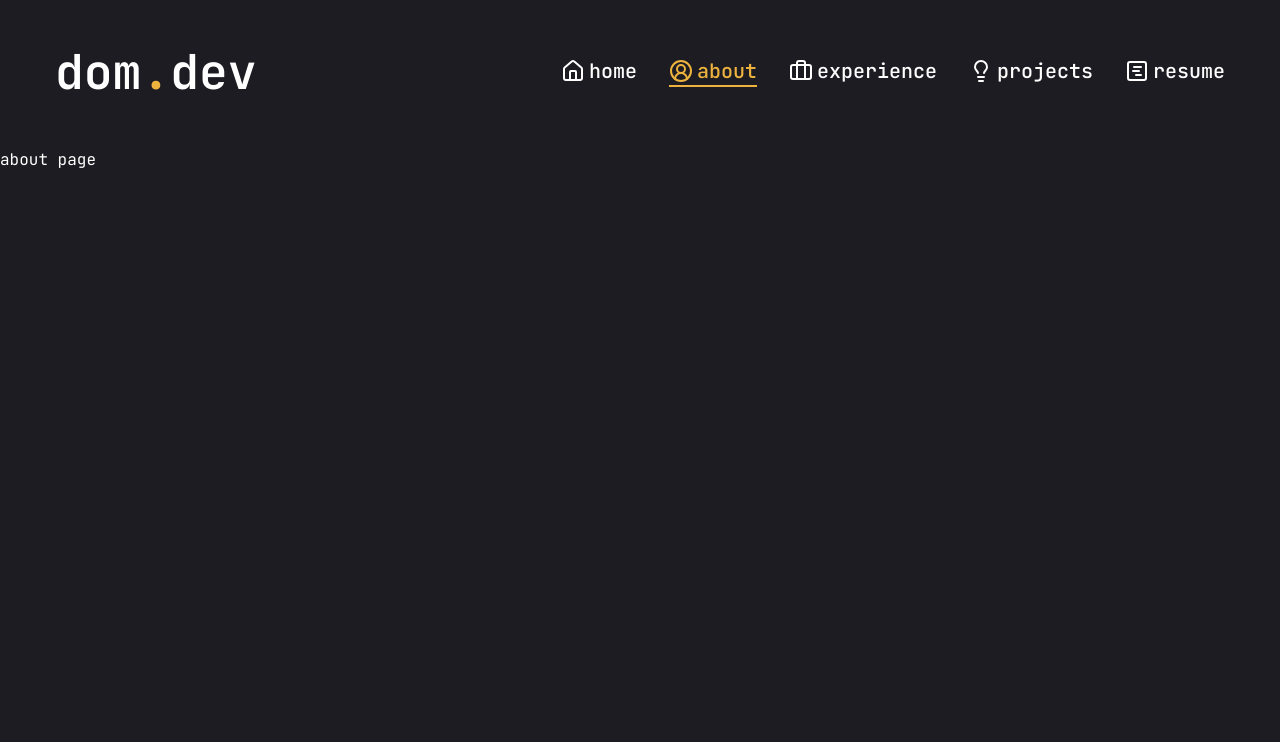
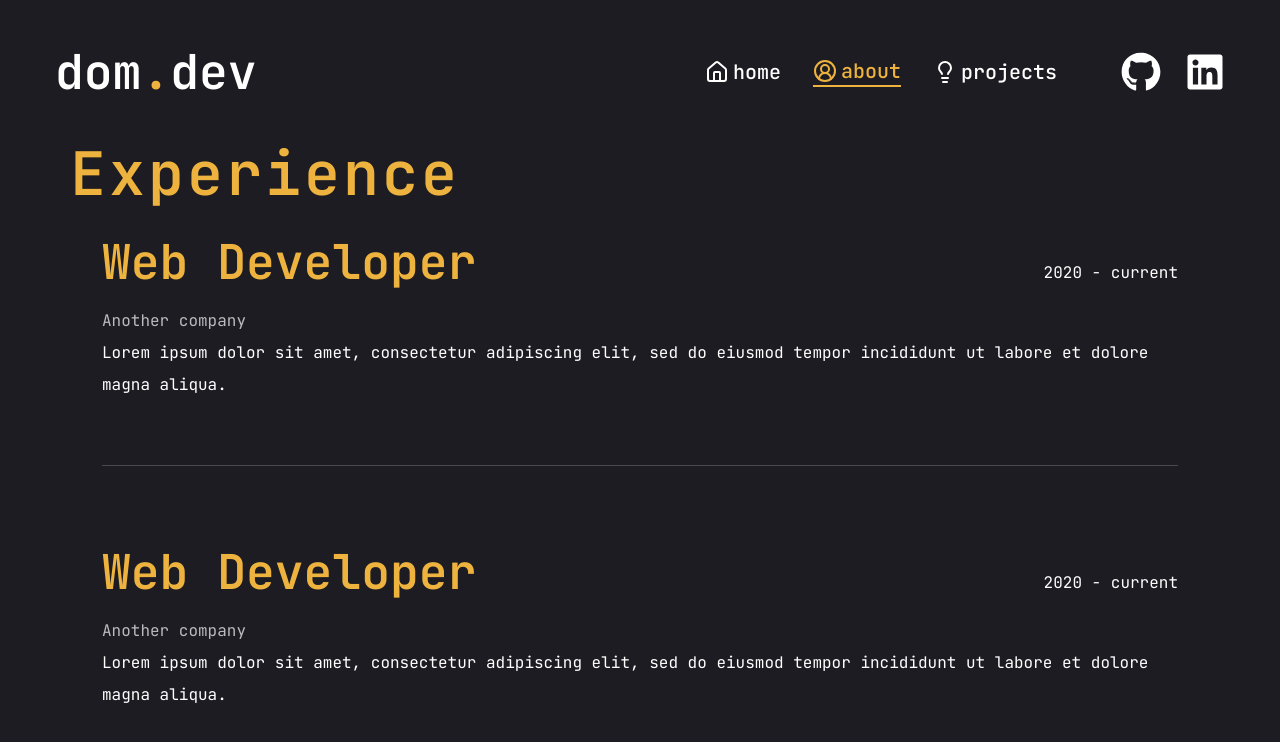
Before and after one commit to Dominique-Legaspi/portfolio, a Next.js app: page /about in a window 1280 px wide. Shown: the top 742 px of the page. Built offline with nearby package versions, Linux system fonts and the light colour scheme.

Commit message:
moved experience to about and removed resume page

```diff
--- a/app/about/page.jsx
+++ b/app/about/page.jsx
@@ -1,6 +1,12 @@
+import Experience from "@/components/Experience"
+
 const About = () => {
   return (
-    <div>about page</div>
+    <section className="h-full">
+      <div className="container mx-auto h-full">
+        <Experience />
+      </div>
+    </section>
   )
 }
 
--- a/app/page.jsx
+++ b/app/page.jsx
@@ -21,16 +21,6 @@ const Home = () => {
                             <span>Download Resume</span>
                             <FiDownload className="text-xl" />
                         </Button>
-                        <div className="mb-8 xl:mb-0">
-                            <Social
-                            containerStyles="flex gap-6"
-                            iconStyles="w-[120px] h-9 gap-2 border border-accent rounded-full
-                            flex justify-center items-center
-                            text-accent text-base lowercase
-                            hover:bg-accent hover:text-primary hover:transition-all duration-500"
-                            />
-                        </div>
-
                     </div>
                 </div>
                 <div className="order-1 xl:order-none mb-8 xl:mb-0">
--- a/app/experience/page.jsx
+++ b/components/Experience.jsx
@@ -17,13 +17,17 @@ const experiences = [
     title: "Web Developer",
     company: "Another company",
     years: "2020 - current",
-    description: "Lorem ipsum dolor sit amet, consectetur adipiscing elit, sed do eiusmod tempor incididunt ut labore et dolore magna aliqua.",
+    description:
+      "Lorem ipsum dolor sit amet, consectetur adipiscing elit,\
+      sed do eiusmod tempor incididunt ut labore et dolore magna aliqua.",
   },
   {
     title: "Web Developer",
     company: "Another company",
     years: "2020 - current",
-    description: "Lorem ipsum dolor sit amet, consectetur adipiscing elit, sed do eiusmod tempor incididunt ut labore et dolore magna aliqua.",
+    description:
+      "Lorem ipsum dolor sit amet, consectetur adipiscing elit,\
+      sed do eiusmod tempor incididunt ut labore et dolore magna aliqua.",
   },
 ]
 
@@ -35,15 +39,15 @@ const Experience = () => {
         initial={{opacity:0}}
         animate={{opacity:1, transition: {delay: 1.4, duration: 0.4, ease: "easeIn"}}}
         >
+          <h1 className="h1 text-6xl text-accent tracking-wider">Experience</h1>
           {experiences.map((experience, index)=> {
             return <div key={index}>
-              <div className="p-4">
-                <div>
+              <div className="mb-4">
+                <div className="p-8">
                   <div className="flex flex-row justify-between items-end pb-4"><h2 className="h2 text-accent">
-                    {experience.title}</h2> <p>{experience.years}
-                      </p></div>
-                  <h3 className="text-white/70">{experience.company}</h3>
-                  <p className="pb-6">{experience.description}</p>
+                    {experience.title}</h2> <p>{experience.years}</p></div>
+                  <p className="text-white/70">{experience.company}</p>
+                  <p className="pb-16">{experience.description}</p>
                   <div className="border-b border-white/20 w-full"></div>
                 </div>
               </div>
--- a/components/MobileNav.jsx
+++ b/components/MobileNav.jsx
@@ -5,6 +5,7 @@ import { usePathname } from 'next/navigation'
 import Link from 'next/link';
 import { CiMenuFries } from 'react-icons/ci'
 import { House, CircleUserRound, Briefcase, Lightbulb, SquareChartGantt } from 'lucide-react'
+import Social from './Social';
 
 
 const links = [
@@ -19,20 +20,15 @@ const links = [
         icon: <CircleUserRound/>
     },
     {
-        name: 'experience',
-        path: "/experience",
-        icon: <Briefcase/>
-    },
-    {
         name: 'projects',
         path: "/projects",
         icon: <Lightbulb/>
     },
-    {
-        name: 'resume',
-        path: "/resume",
-        icon: <SquareChartGantt/>
-    },
+    // {
+    //     name: 'resume',
+    //     path: "/resume",
+    //     icon: <SquareChartGantt/>
+    // },
 ];
 
 const MobileNav = () => {
@@ -65,6 +61,12 @@ const MobileNav = () => {
                         </SheetClose>
                     })}
                 </nav>
+                    <div className="mt-16 flex justify-center items-center">
+                        <Social
+                        containerStyles="flex gap-6"
+                        iconStyles="flex justify-center items-center text-base
+                        hover:text-accent hover:transition-all duration-500"/>
+                    </div>
             </SheetContent>
         </Sheet>
     )
--- a/components/Nav.jsx
+++ b/components/Nav.jsx
@@ -3,6 +3,7 @@
 import Link from "next/link";
 import { usePathname } from "next/navigation";
 import { House, CircleUserRound, Briefcase, Lightbulb, SquareChartGantt } from 'lucide-react'
+import Social from "./Social";
 
 const links = [
     {
@@ -16,26 +17,22 @@ const links = [
         icon: <CircleUserRound/>
     },
     {
-        name: 'experience',
-        path: "/experience",
-        icon: <Briefcase/>
-    },
-    {
         name: 'projects',
         path: "/projects",
         icon: <Lightbulb/>
     },
-    {
-        name: 'resume',
-        path: "/resume",
-        icon: <SquareChartGantt/>
-    },
+    // {
+    //     name: 'resume',
+    //     path: "/resume",
+    //     icon: <SquareChartGantt/>
+    // },
 ];
 
 const Nav = () => {
     const pathname = usePathname();
     return (
-        <nav className="flex gap-8">
+            <div className="flex flex-row gap-16">
+                <nav className="flex gap-8 justify-center items-center">
                     {links.map((link, index)=> {
                         return (
                             <Link
@@ -48,6 +45,12 @@ const Nav = () => {
                         );
                     })}
                 </nav>
+                <Social
+                    containerStyles="flex gap-6"
+                    iconStyles="flex justify-center items-center text-base
+                    hover:text-accent hover:transition-all duration-500"
+                />
+            </div>
   );
 };
 
--- a/components/Social.jsx
+++ b/components/Social.jsx
@@ -4,12 +4,12 @@ import { FaGithub, FaLinkedin } from 'react-icons/fa'
 const socials = [
     {
         name: "Github",
-        icon: <FaGithub />,
+        icon: <FaGithub size={40}/>,
         path: 'https://github.com/Dominique-Legaspi'
     },
     {
         name: "LinkedIn",
-        icon: <FaLinkedin />,
+        icon: <FaLinkedin size={40}/>,
         path: 'https://www.linkedin.com/in/john-dominique-legaspi-dilag/'
     },
 ]
@@ -19,7 +19,7 @@ const Social = ({containerStyles, iconStyles}) => {
     <div className={containerStyles}>
         {socials.map((item, index)=> {
             return <Link key={index} href={item.path} className={iconStyles}>
-                {item.icon} {item.name}
+                {item.icon}
             </Link>
         })}
     </div>
```
Lines whose indentation alone changed are shown as unchanged.
